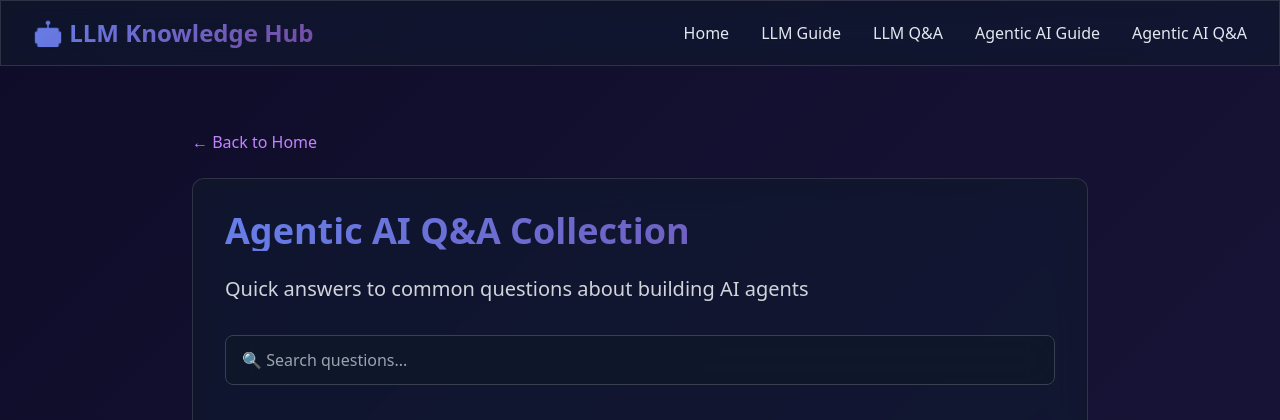
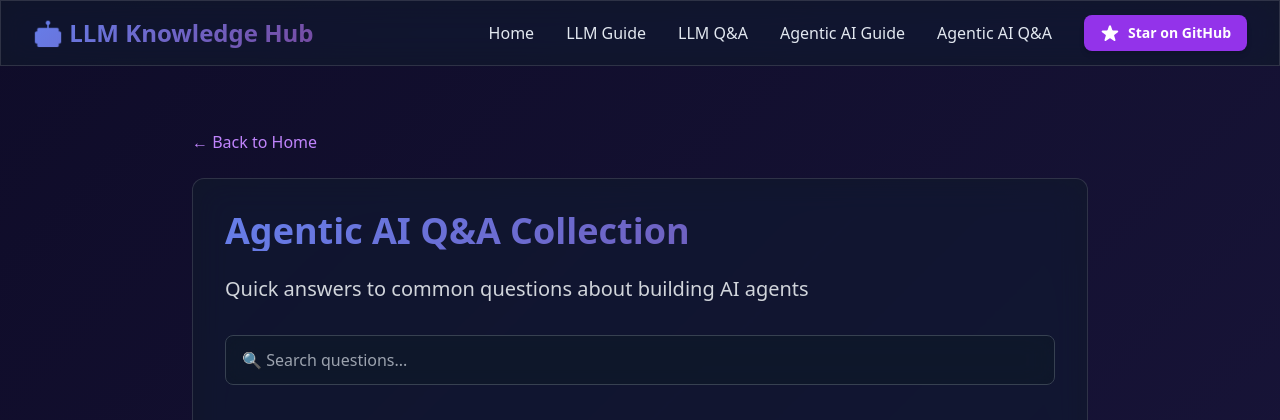
Before and after one commit to OmarKAly22/llm-knowledge-hub, a Flask app: page /agentic-qa in a window 1280 px wide. Shown: the top 420 px of the page. Run offline with Flask 3, Linux system fonts and the light colour scheme; some libraries are stand-ins or nearby versions.

Commit message:
Add star on github button

```diff
--- a/templates/base.html
+++ b/templates/base.html
@@ -142,7 +142,7 @@
               🤖 LLM Knowledge Hub
             </a>
           </div>
-          <div class="hidden md:flex space-x-8">
+          <div class="hidden md:flex space-x-8 items-center">
             <a href="/" class="hover:text-purple-400 transition">Home</a>
             <a href="/llm-guide" class="hover:text-purple-400 transition"
               >LLM Guide</a
@@ -156,7 +156,23 @@
             <a href="/agentic-qa" class="hover:text-purple-400 transition"
               >Agentic AI Q&A</a
             >
+
+            <!-- GitHub Star Button -->
+            <a
+              href="https://github.com/OmarKAly22/llm-knowledge-hub"
+              target="_blank"
+              rel="noopener noreferrer"
+              class="inline-flex items-center bg-purple-600 hover:bg-purple-700 text-white text-sm font-semibold px-4 py-2 rounded-lg transition shadow-md"
+            >
+              <svg class="w-5 h-5 mr-2" fill="currentColor" viewBox="0 0 20 20">
+                <path
+                  d="M9.049 2.927c.3-.921 1.603-.921 1.902 0l1.262 3.9a1 1 0 00.95.69h4.1c.969 0 1.371 1.24.588 1.81l-3.317 2.41a1 1 0 00-.364 1.118l1.263 3.9c.3.921-.755 1.688-1.54 1.118l-3.317-2.41a1 1 0 00-1.176 0l-3.317 2.41c-.784.57-1.838-.197-1.539-1.118l1.263-3.9a1 1 0 00-.364-1.118L2.05 9.327c-.783-.57-.38-1.81.588-1.81h4.1a1 1 0 00.95-.69l1.262-3.9z"
+                />
+              </svg>
+              Star on GitHub
+            </a>
           </div>
+
           <div class="md:hidden">
             <button id="mobile-menu-btn" class="text-gray-300 hover:text-white">
               <svg
```
